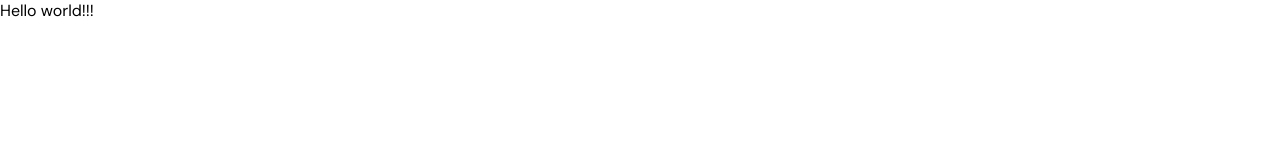
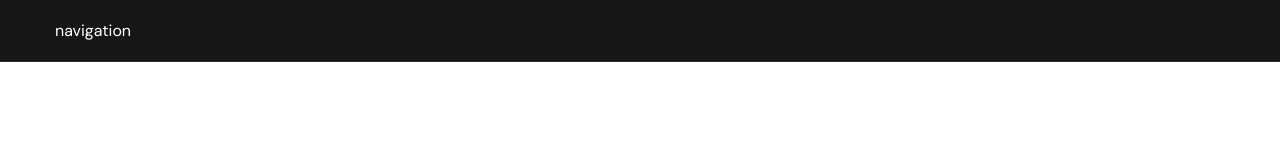
Before and after one commit to ValeraKaktotak/portfolio-HTML-CSS, a plain HTML site: page index.html in a window 1280 px wide. Drawn offline with Linux system fonts and the light colour scheme.

Commit message:
created nav container

```diff
--- a/css/main.css
+++ b/css/main.css
@@ -6,6 +6,22 @@ font-family: 'DM Sans', sans-serif;
 font-family: 'Poppins', sans-serif;
 */
 
-html, body{
+html,
+body {
     font-family: 'DM Sans', sans-serif;
 }
+
+.container {
+    width: 100%;
+    padding: 0 15px;
+    max-width: 1200px;
+    margin: 0 auto;
+}
+
+/* Nav */
+.nav {
+    background-color: #171718;
+    color: #fff;
+    padding: 20px 0;
+    border-bottom: 1px solid #26292D;
+}
--- a/index.html
+++ b/index.html
@@ -1,12 +1,14 @@
 <!DOCTYPE html>
 <html lang="en">
-<head>
-    <meta charset="UTF-8">
-    <meta name="viewport" content="width=device-width, initial-scale=1.0">
+  <head>
+    <meta charset="UTF-8" />
+    <meta name="viewport" content="width=device-width, initial-scale=1.0" />
     <title>Freelancer portfolio</title>
-    <link rel="stylesheet" href="./css/main.css">
-</head>
-<body>
-    <h1>Hello world!!!</h1>
-</body>
+    <link rel="stylesheet" href="./css/main.css" />
+  </head>
+  <body>
+    <nav class="nav">
+      <div class="container"> navigation </div>
+    </nav>
+  </body>
 </html>
```
